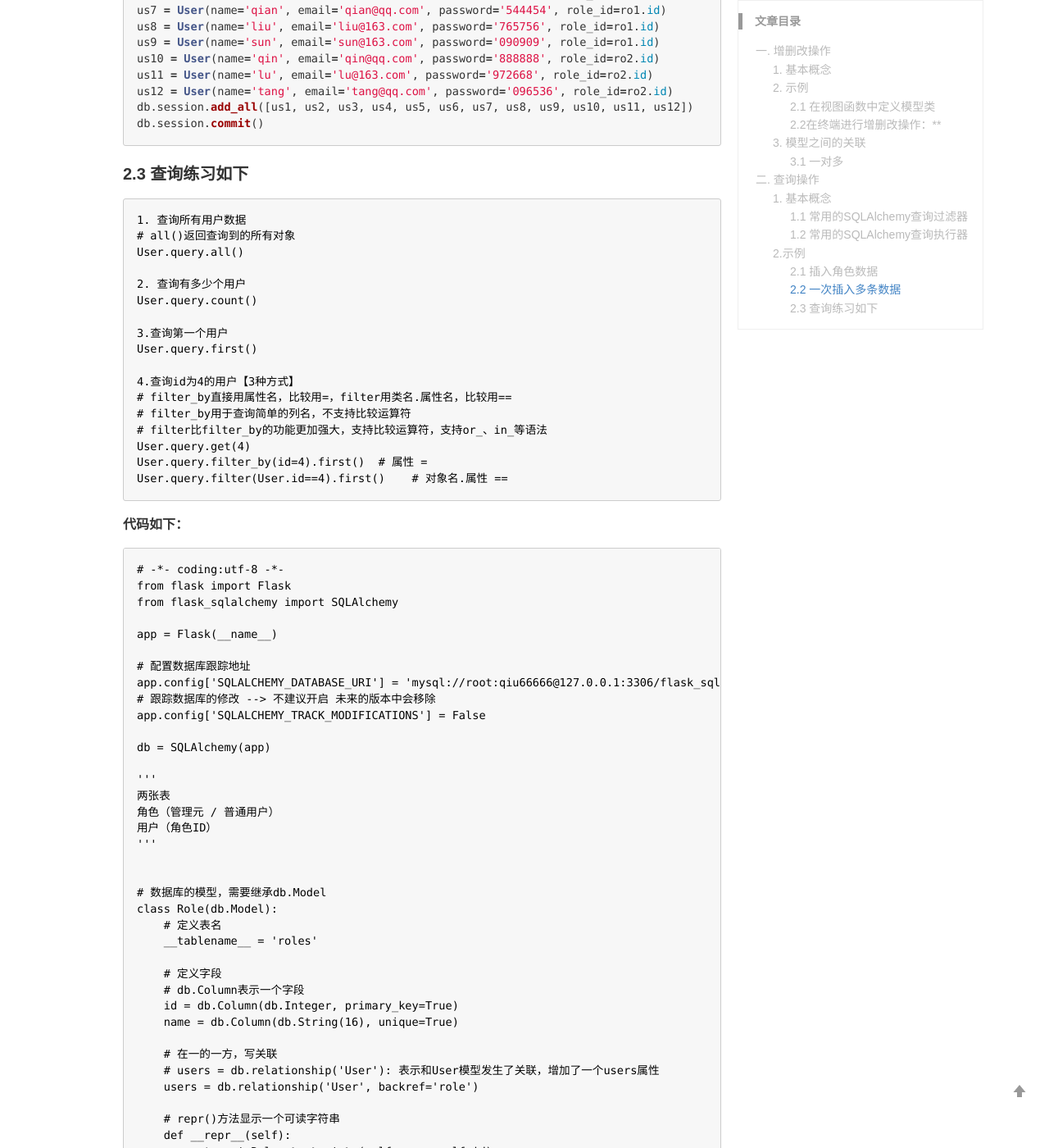
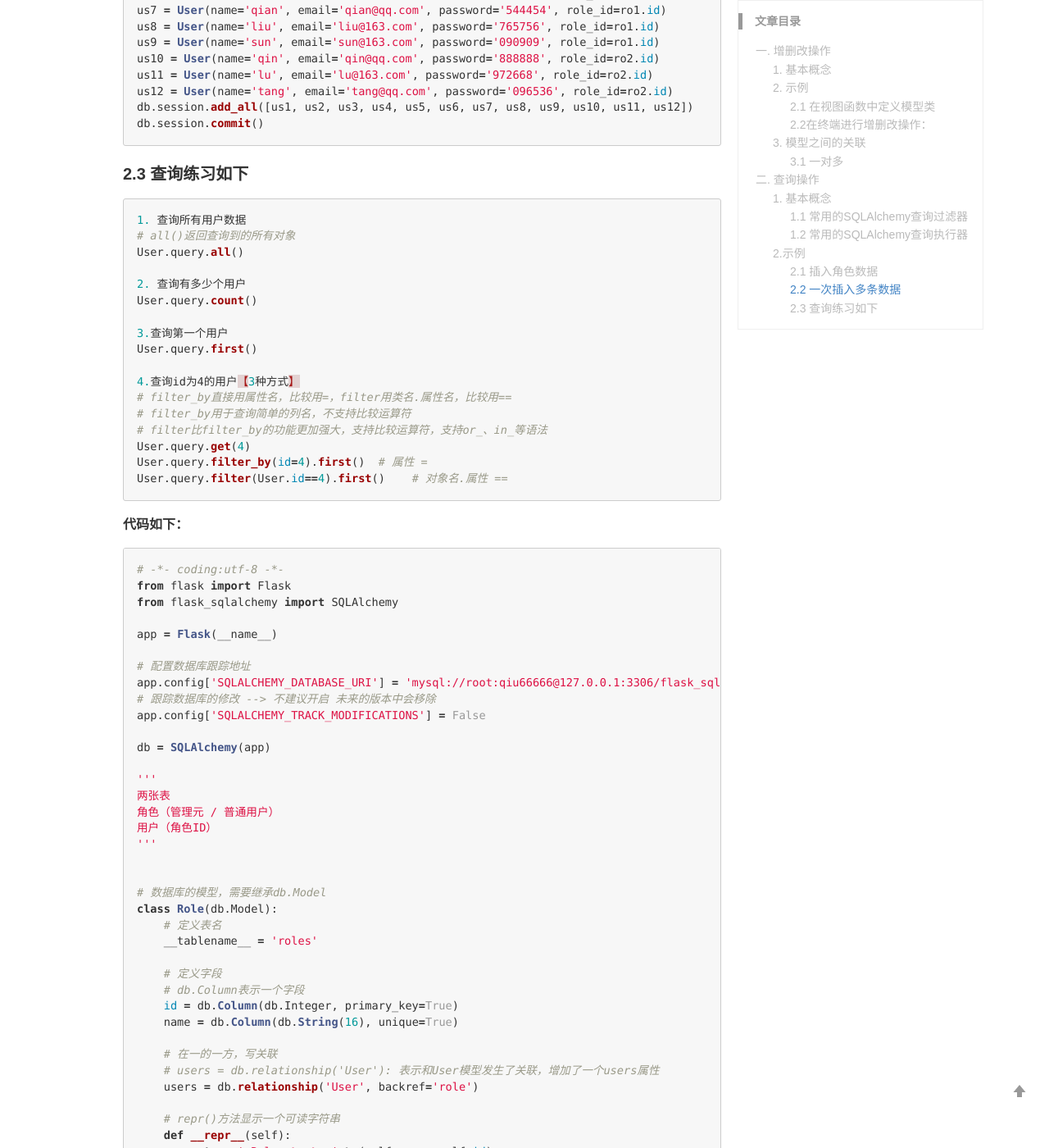
Before and after one commit to PininQ/PininQ.github.io, a Jekyll site: the page built from _posts/Python/2018-05-12-Flask-note-SQLAlchemy-CRUD.md, in a window 1280 px wide and 1400 px high, scrolled down 5112 px. Shown: the whole window at 82% size. Built offline with Jekyll 4.4.1, drawn with Linux system fonts in a browser that asks for light colours; comment, search, counter and statistics services are not loaded; some of the changed text lies outside the part shown.

Commit message:
Update articles

````diff
--- a/_posts/Python/2018-05-12-Flask-note-SQLAlchemy-CRUD.md
+++ b/_posts/Python/2018-05-12-Flask-note-SQLAlchemy-CRUD.md
@@ -16,7 +16,7 @@ keywords: Python, Flask, SQLAlchemy
     - 最基本的查询时返回表中所有数据，可以通过过滤器进行更精确的数据库查询。
 
 
-```Python
+```python
 db.session.add(role)       # 添加到数据库的session中
 db.session.add_all([user1, user2]) # 添加多个信息到session中
 db.session.commit()        # 提交数据库的修改（包括增/删/改）
@@ -31,7 +31,7 @@ db.session.delete(user)    # 删除数据库（需要跟上commit）
 
 **Flask_SQLAlchemy_demo.py如下：**
 
-```Python
+```python
 # -*- coding:utf-8 -*-
 from flask import Flask
 from flask_sqlalchemy import SQLAlchemy
@@ -100,9 +100,10 @@ if __name__ == '__main__':
     app.run(debug=True)
 
 ```
-#### 2.2在终端进行增删改操作：**
 
-```
+#### 2.2在终端进行增删改操作：
+
+```python
 >>> from Flask_SQLAlchemy_demo import *
 
 添加一条Role数据
@@ -131,7 +132,7 @@ if __name__ == '__main__':
 
 #### 3.1 一对多
 
-```
+```python
 class Role(db.Model):
     ...
     # 关键代码
@@ -168,7 +169,7 @@ In [8]: db.session.commit()
 ```
 
 2. 实现关系引用查询
-```Python
+```python
 In [9]: role.users
 Out[9]: [<User: zs 1 None None>, <User: ls 2 None None>]
 
@@ -246,7 +247,7 @@ db.session.commit()
 
 #### 2.3 查询练习如下
 
-```Python
+```python
 1. 查询所有用户数据
 # all()返回查询到的所有对象
 User.query.all()
@@ -268,7 +269,7 @@ User.query.filter(User.id==4).first()    # 对象名.属性 ==
 
 
 **代码如下：**
-```Python
+```python
 # -*- coding:utf-8 -*-
 from flask import Flask
 from flask_sqlalchemy import SQLAlchemy
@@ -364,7 +365,7 @@ if __name__ == '__main__':
 
 **操作过程如下：**
 
-```Python
+```python
 In [1]: from Flask_SQLAlchemy_demo import *
 
 In [2]: User.query.all()
@@ -403,7 +404,7 @@ Out[7]: <User: su 4 su@163.com 434323>
 ```
 
 **flask_sql_demo数据库中的数据**
-```SQL
+```sql
 mysql> select * from roles;
 +----+-------+
 | id | name  |
````
Also changed, not shown: _posts/Python/2018-05-08-Flask-note-routing-definition.md (+3 -3 lines), _posts/Python/2018-05-09-Flask-note-Jinja2-template.md (+1 -1 lines), _posts/Python/2018-05-11-Flask-note-WTF.md (+3 -3 lines).
